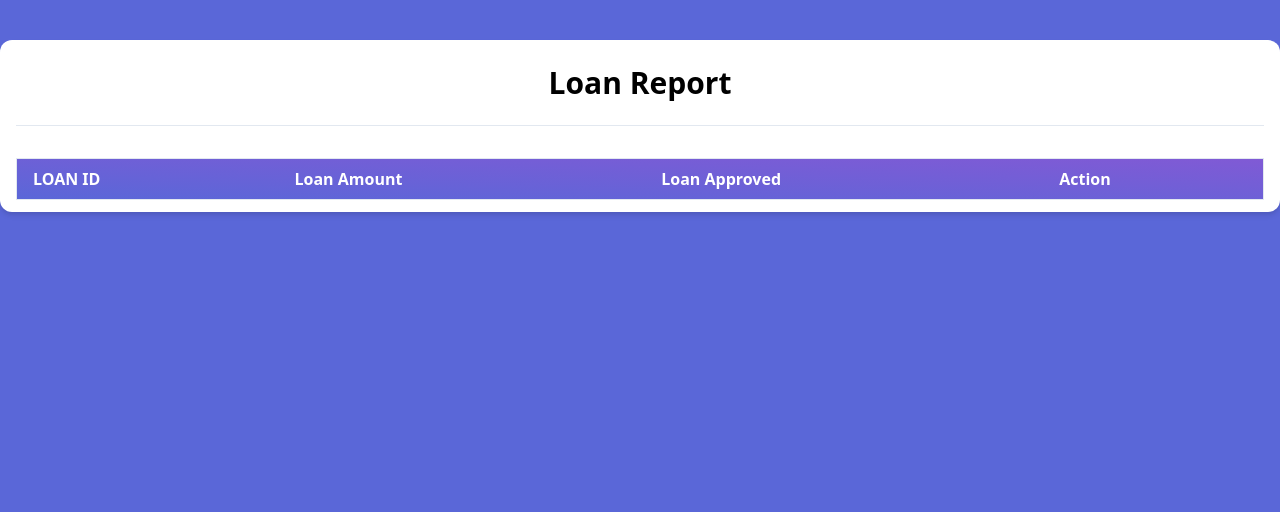
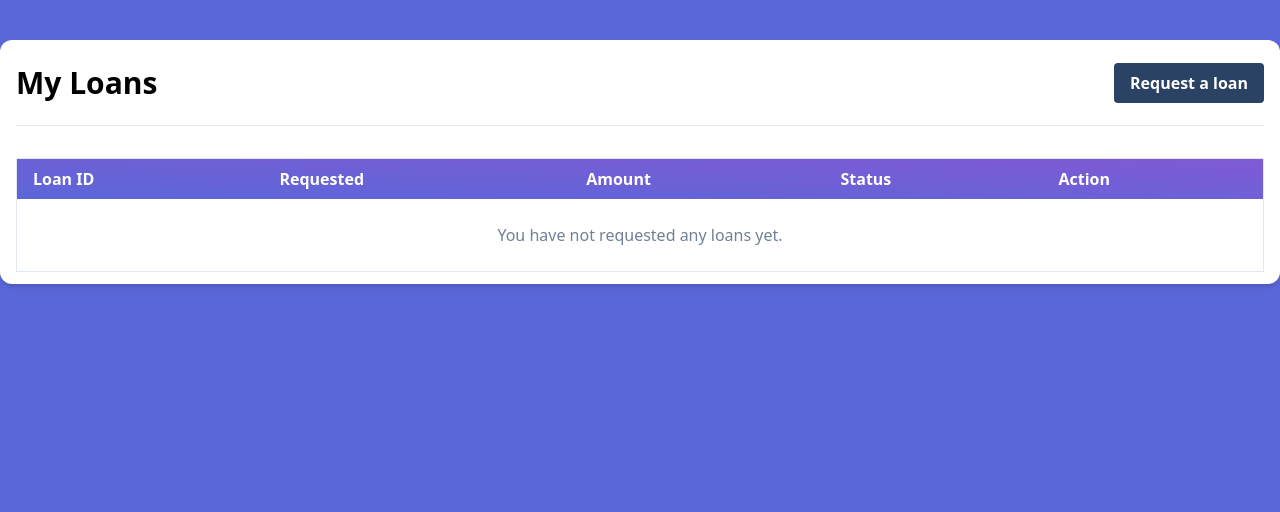
Before and after one commit to ratulhasan001/mamar-bank, a Django app: template transactions/templates/transactions/loan_request.html in a window 1280 px wide. Shown: the part 78-590 px from the top of the page. Run offline with Django 4.2, Linux system fonts and the light colour scheme; the template is opened without the code that fills it, so the values that code supplies are empty.

Commit message:
Show loan status on the loan list and repay with a POST form

```diff
--- a/transactions/templates/transactions/loan_request.html
+++ b/transactions/templates/transactions/loan_request.html
@@ -1,48 +1,55 @@
 {% extends 'base.html' %}
-{% block head_title %}{{ title }}{% endblock %}
+{% load humanize %}
+{% block head_title %}My Loans{% endblock %}
 {% block content %}
 <div class="my-10 py-3 px-4 bg-white rounded-xl shadow-md">
-  <h1 class="font-bold text-3xl text-center pb-5 pt-2">Loan Report</h1>
+  <div class="flex justify-between items-center pt-2 pb-5">
+    <h1 class="font-bold text-3xl">My Loans</h1>
+    <a class="bg-blue-900 text-white hover:bg-blue-700 font-bold py-2 px-4 rounded" href="{% url 'loan_request' %}">Request a loan</a>
+  </div>
   <hr />
-  <table
-    class="table-auto mx-auto w-full px-5 rounded-xl mt-8 border dark:border-neutral-500"
-  >
-    <thead class="bg-purple-900 text-white text-left">
-      <tr
-        class="bg-gradient-to-tr from-indigo-600 to-purple-600 rounded-md py-2 px-4 text-white font-bold"
-      >
-        <th class="px-4 py-2">LOAN ID</th>
-        <th class="px-4 py-2">Loan Amount</th>
-        <th class="px-4 py-2">Loan Approved</th>
+  <div class="overflow-x-auto">
+  <table class="table-auto mx-auto w-full px-5 rounded-xl mt-8 border">
+    <thead class="text-white text-left">
+      <tr class="bg-gradient-to-tr from-indigo-600 to-purple-600 py-2 px-4 text-white font-bold">
+        <th class="px-4 py-2">Loan ID</th>
+        <th class="px-4 py-2">Requested</th>
+        <th class="px-4 py-2">Amount</th>
+        <th class="px-4 py-2">Status</th>
         <th class="px-4 py-2">Action</th>
       </tr>
     </thead>
     <tbody>
       {% for loan in loans %}
-      <tr class="border-b dark:border-neutral-500">
-        <td class="px-4 py-2">
-         {{ loan.id }}
-        </td>
-        <td class="px-4 py-3 text-s border">
-          <span
-            class="px-2 py-1 font-bold leading-tight rounded-sm text-green-700 bg-green-100"
-          >
-            {{ loan.amount }}
-          </span>
+      <tr class="border-b">
+        <td class="px-4 py-2">{{ loan.id }}</td>
+        <td class="px-4 py-2">{{ loan.timestamp|date:"F d, Y" }}</td>
+        <td class="px-4 py-3 border">
+          <span class="px-2 py-1 font-bold leading-tight rounded-sm text-green-700 bg-green-100">$ {{ loan.amount|floatformat:2|intcomma }}</span>
         </td>
         <td class="px-4 py-2">
-          {{ loan.loan_approve }}
+          {% if loan.transaction_type == 4 %}Repaid{% elif loan.loan_approve %}Approved{% else %}Pending approval{% endif %}
         </td>
         <td class="px-4 py-2">
-          {% if loan.loan_approve %}
-          <a class="font-bold bg-red-900 text-white hover:text-blue-900 hover:bg-white border border-blue-900 font-bold px-4 py-2 rounded-lg" href='{% url "pay" loan.id %}'>Pay</a>
+          {% if loan.transaction_type == 4 %}
+          <span class="font-bold text-gray-600">Paid</span>
+          {% elif loan.loan_approve %}
+          <form method="post" action="{% url 'pay' loan.id %}">
+            {% csrf_token %}
+            <button type="submit" class="font-bold bg-red-900 text-white hover:text-blue-900 hover:bg-white border border-blue-900 px-4 py-2 rounded-lg">Pay</button>
+          </form>
           {% else %}
-          <p class="font-bold text-red-700 bg-red-100">Loan Pending</p>
+          <span class="font-bold text-red-700 bg-red-100 px-2 py-1">Loan pending</span>
           {% endif %}
         </td>
+      </tr>
+      {% empty %}
+      <tr>
+        <td class="px-4 py-6 text-center text-gray-600" colspan="5">You have not requested any loans yet.</td>
       </tr>
       {% endfor %}
     </tbody>
   </table>
+  </div>
 </div>
 {% endblock %}
```
